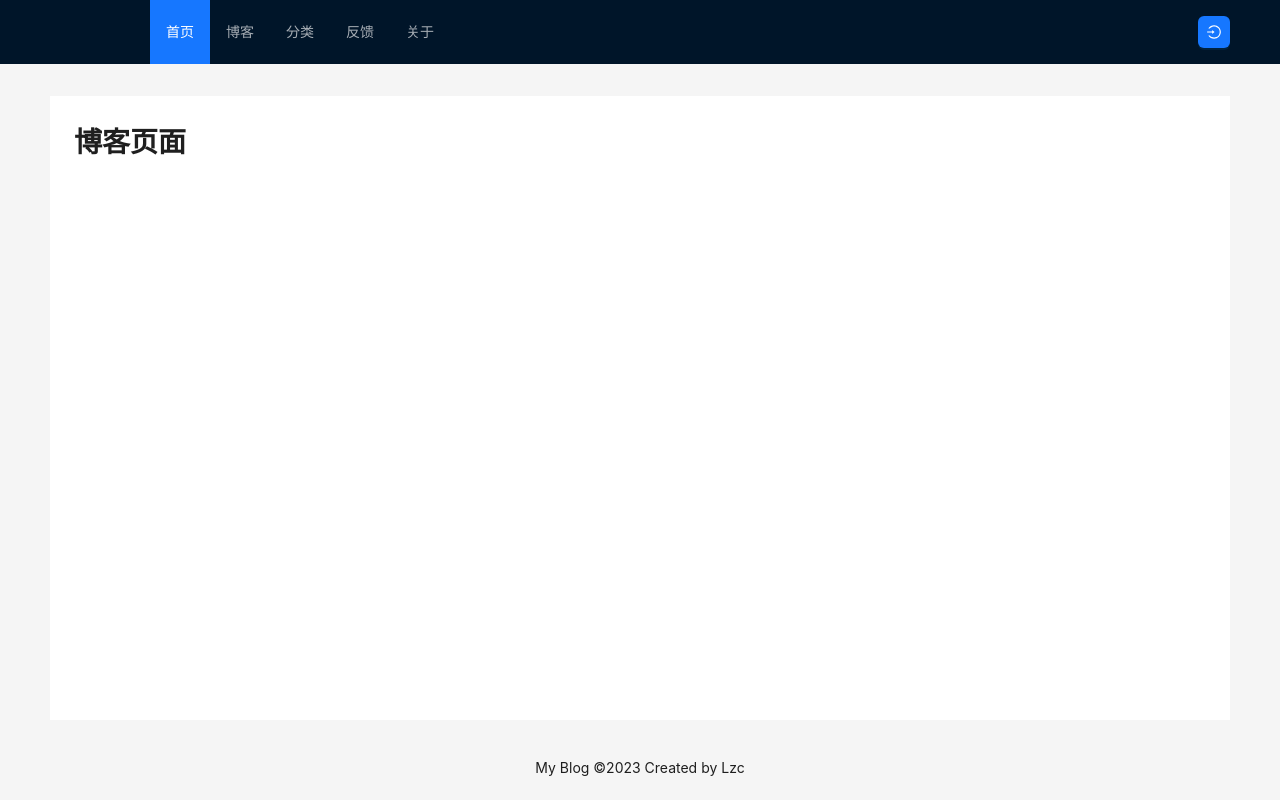
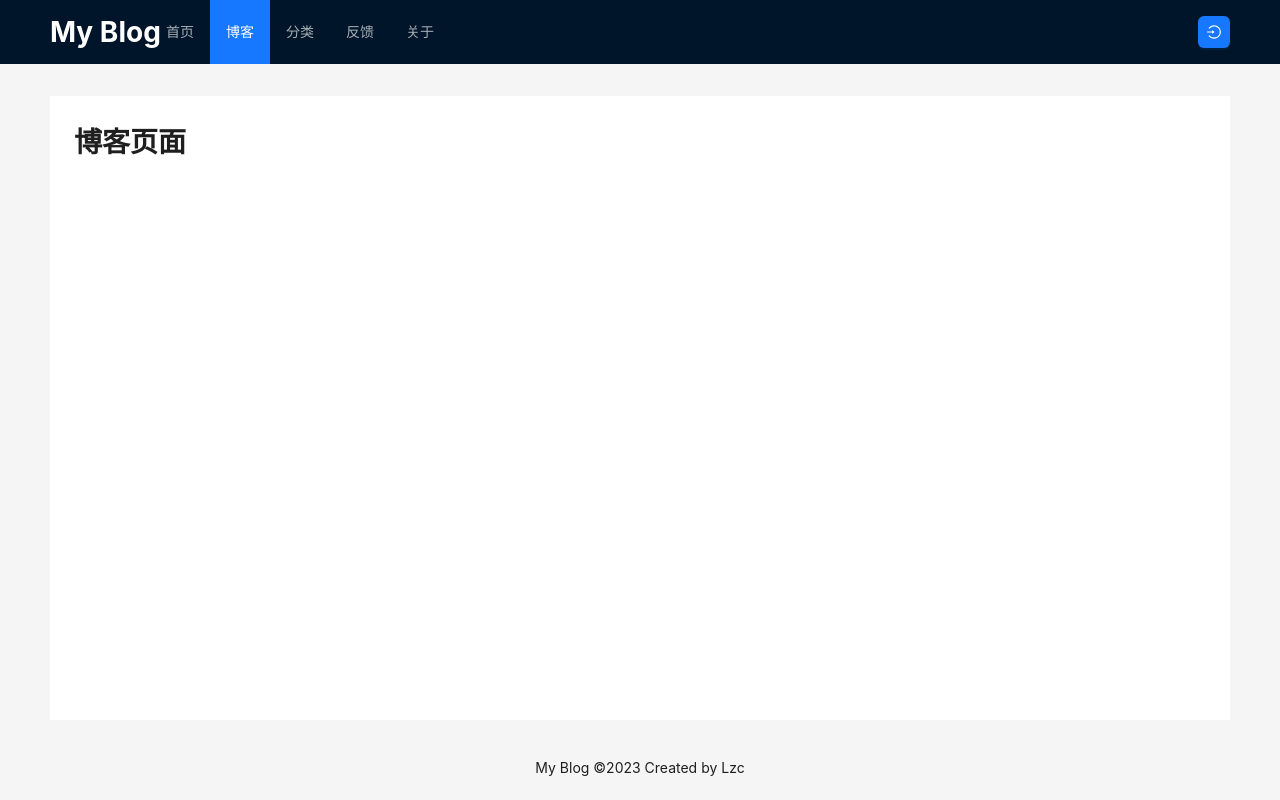
Before and after one commit to 1771991075/React-Blog, a React (Create React App) app: page /#/index/blog in a window 1280 px wide. Built offline with nearby package versions, Linux system fonts and the light colour scheme.

Commit message:
导航栏完善

```diff
--- a/src/views/Index/index.css
+++ b/src/views/Index/index.css
@@ -29,3 +29,11 @@
     right: 50px;
     top: 0px;
 }
+
+.logo{
+    position: absolute;
+    top: 0px;
+    left: 0px;
+    color: #fff;
+    margin-left: 50px;
+}
--- a/src/views/Index/index.jsx
+++ b/src/views/Index/index.jsx
@@ -1,23 +1,34 @@
 import { Breadcrumb, Layout, Menu, theme, Button } from 'antd';
-import { Outlet, useNavigate } from 'react-router-dom';
+import { Outlet, useLocation, useNavigate } from 'react-router-dom';
 import { LoginOutlined } from '@ant-design/icons';
 import './index.css';
+import { useEffect,useState } from 'react';
 const { Header, Content, Footer } = Layout;
 const Index = () => {
+    const location = useLocation()
     const navigate = useNavigate()
+    //定义默认展开的一级菜单key列表
+    let [defaultOpenKeys, setDefaultOpenKeys] = useState('/index/home');
     const {
         token: { colorBgContainer },
     } = theme.useToken();
+
+    useEffect(()=>{
+        // 获取当前路由路径
+        let pathName = location.pathname
+        setDefaultOpenKeys(pathName)
+    },[location])
+
     return (
         <Layout className="layout">
             <Header className='header1'>
                 <div className="logo">
-
+                    <h1>My Blog</h1>
                 </div>
                 <Menu
                     theme="dark"
                     mode="horizontal"
-                    defaultSelectedKeys={['/index/home']}
+                    selectedKeys={defaultOpenKeys}
                     style={{ marginLeft: '100px' }}
                     onClick={(obj) => {
                         navigate(obj.key)
```
